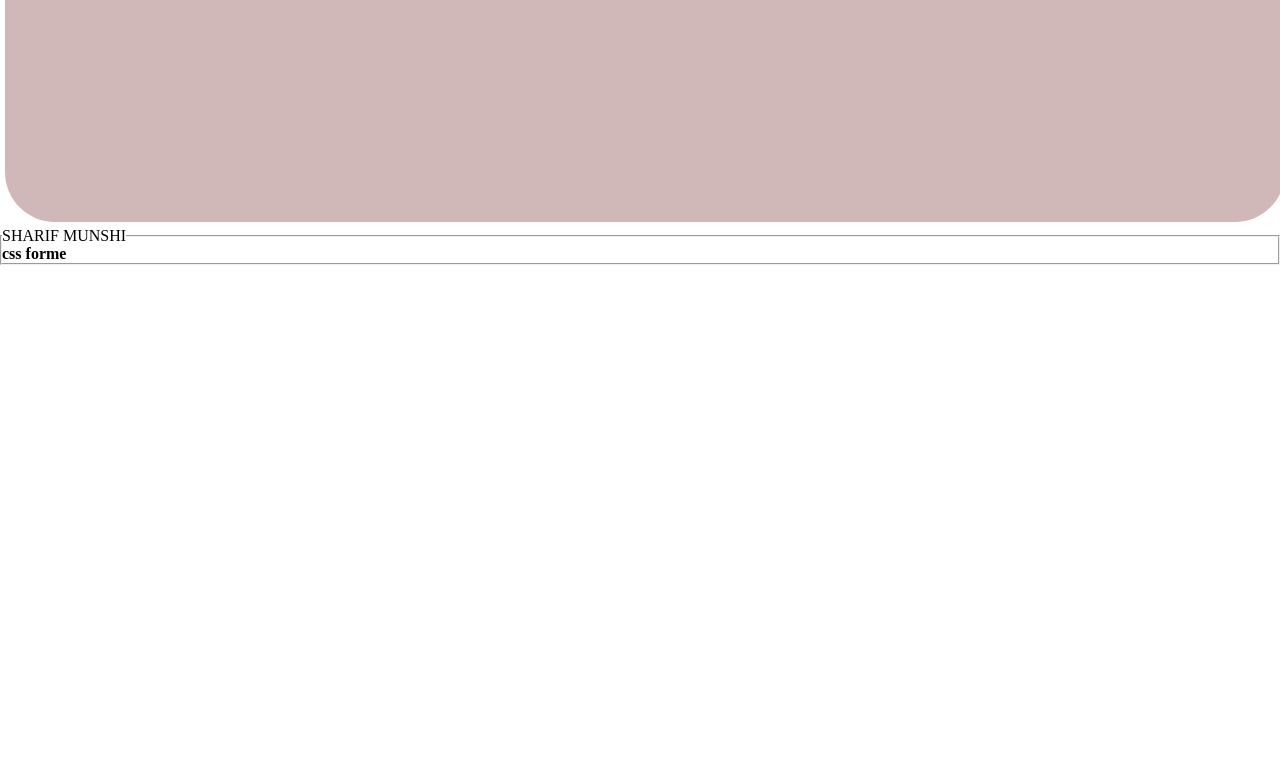
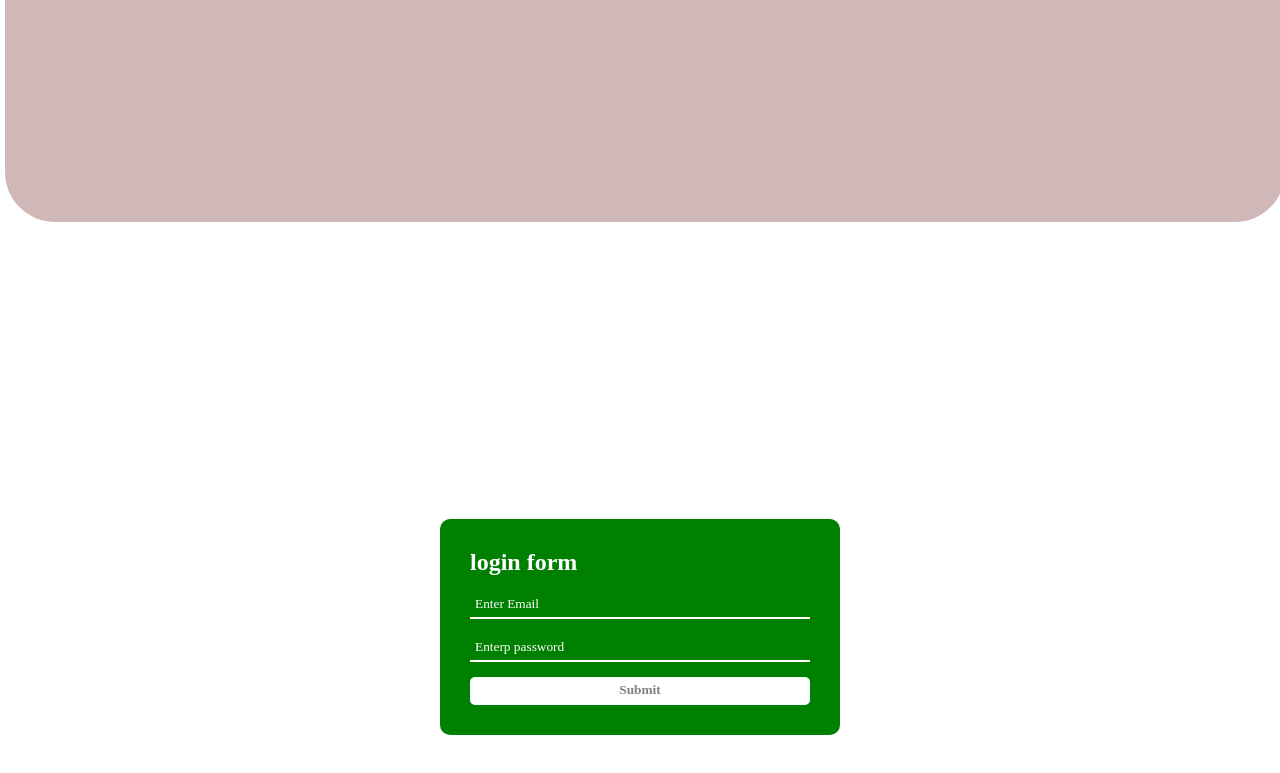
Before and after one commit to sharifcodes-web/CSS, a plain HTML site: page task1.html in a window 1280 px wide. Shown: the part 1383-2156 px from the top of the page. Before the commit the page ends 1648 px from the top, so only its background shows below. Drawn offline with Linux system fonts and the light colour scheme.

Commit message:
this is the final commit which is form and input

```diff
--- a/task1.css
+++ b/task1.css
@@ -80,3 +80,49 @@ h3{
     left:50% ;
     transform: translate(-50%,-50%);
 }
+/* -----------------------------------
+FORM IS STARTING FORM HERE */
+.formSection{
+    width:100%;
+    min-height: 100vh;
+    padding: 50px 10px;
+    display: flex;
+    justify-content: center;
+    align-items: center;
+}
+.formSection form{
+    width: 400px;
+    padding: 30px;
+    background-color: green;
+    display: flex;
+    flex-direction: column;
+    gap: 15px;
+    border-radius: 10px;
+}
+.formSection form h1 {
+    color: #fff;
+}
+/* .formSection form input{
+    padding: 5px;
+    border-radius: 5px;
+    border: 0;
+    outline: 0;
+    text-align: center;
+}. */
+ .formSection input{
+    border: 0;
+    outline: 0;
+    background: transparent;
+    border-bottom: 2px solid white;
+    padding: 5px;
+    color: white;
+ }
+ .formSection form input::placeholder{
+    color: #fff;
+ }
+ .formSection form input[type=submit]{
+    background-color: #fff;
+    color: grey;
+    font-weight: bold;
+    border-radius: 5px;
+ }
--- a/task1.html
+++ b/task1.html
@@ -23,10 +23,14 @@
             </section>
             <section class="formSection">
                 <form action="">
-                    <fieldset>
+                    <!-- <fieldset>
                         <legend>SHARIF MUNSHI</legend>
                         <h4>css forme</h4>
-                    </fieldset>
+                    </fieldset> -->
+                    <h1>login form</h1>
+                    <input type="email" placeholder="Enter Email">
+                    <input type="password" placeholder="Enterp password">
+                    <input type="submit">
                 </form>
             </section>
         </main>
```
